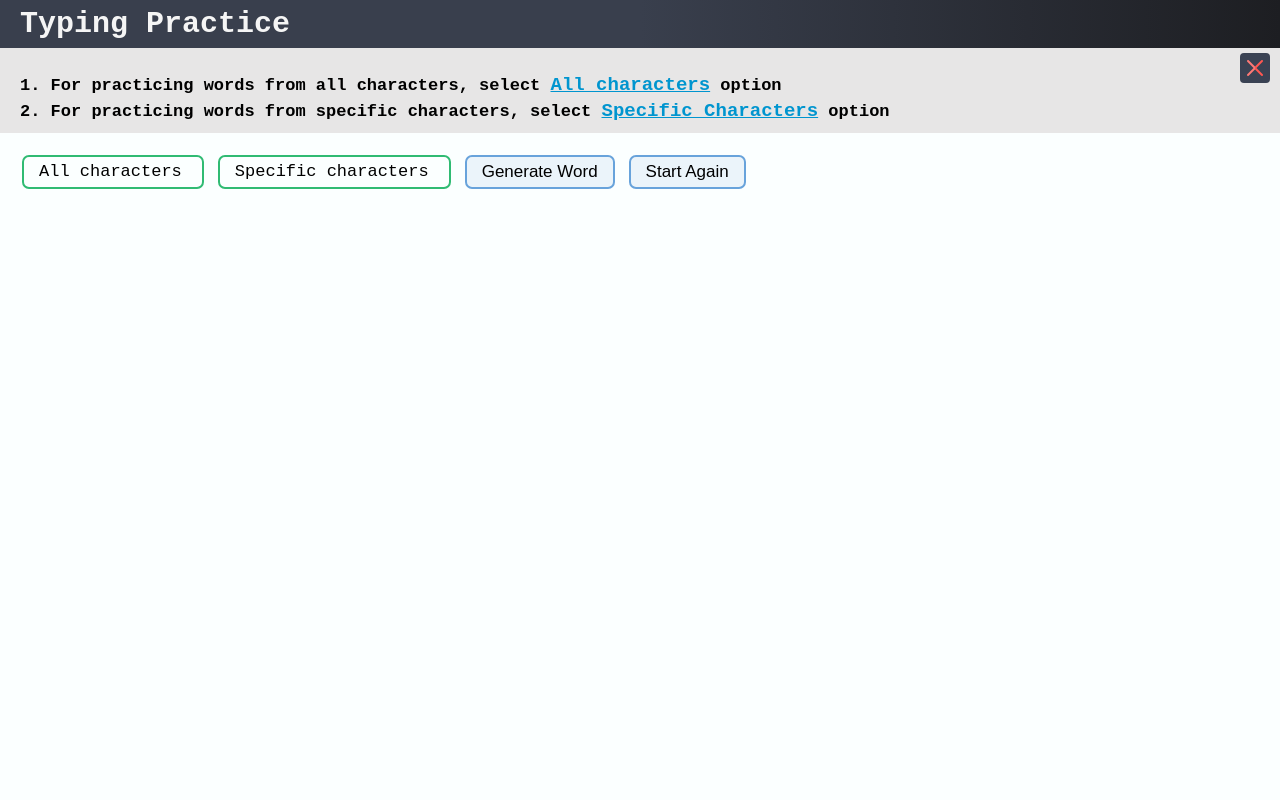
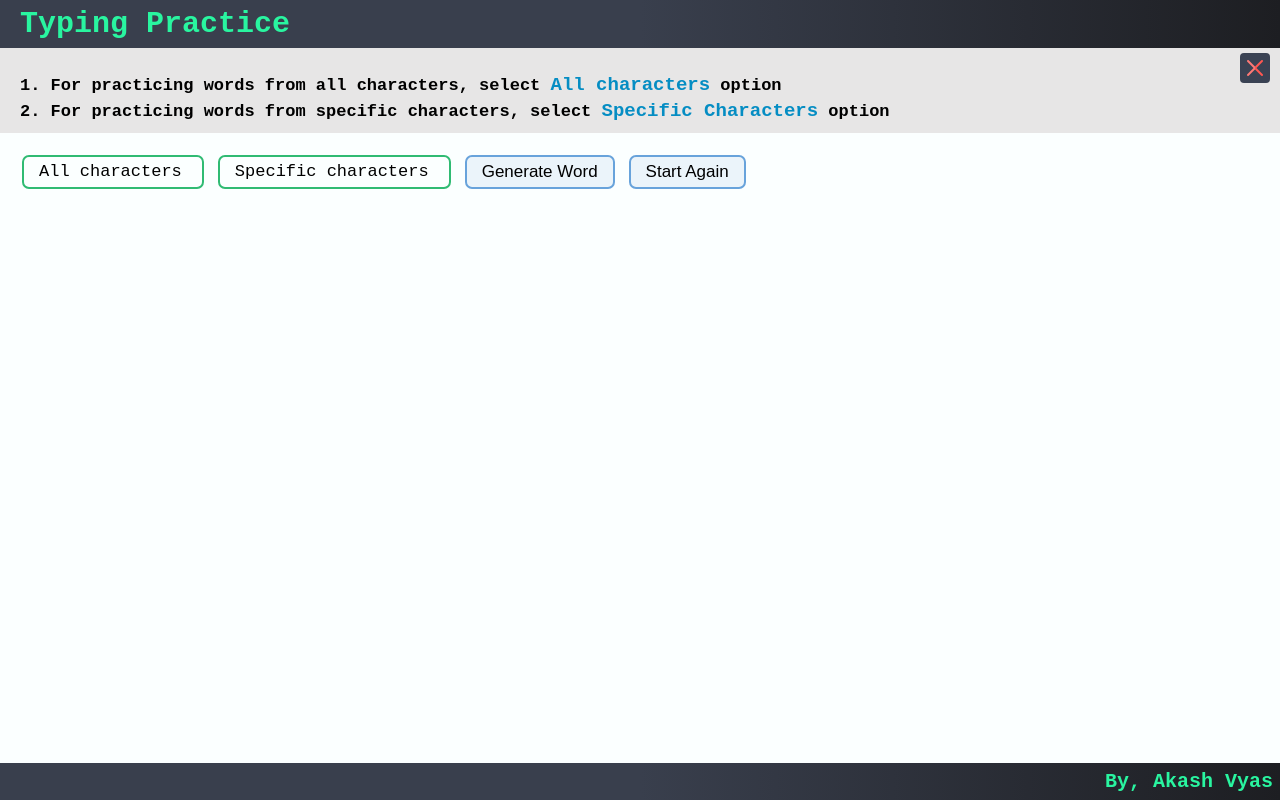
Before and after one commit to akash-vyas1/typing-practice, a plain HTML site: page index.html in a window 1280 px wide. Both pictures are taken after a click on the element "Instructions". Drawn offline with Linux system fonts and the light colour scheme.

Commit message:
colorCorrections

```diff
--- a/index.html
+++ b/index.html
@@ -59,6 +59,7 @@
             <textarea class="typeWords" id="typeWords" oninput="generateResults()"></textarea>
         </div>
     </div>
+    <footer>By, Akash Vyas</footer>
     <script src="script.js"></script>
 </body>
 </html>
--- a/script.js
+++ b/script.js
@@ -210,7 +210,7 @@ function generateResults(){
         }
         words.style.background='white';
     }else{
-        words.style.background = '#fff3f1';
+        words.style.background = '#ffecec';
         incorrect++;
     }
     if(complete){
--- a/style.css
+++ b/style.css
@@ -6,16 +6,24 @@
 body{
     font-family: 'Courier New', Courier, monospace;
     background: rgb(251, 255, 255);
+    min-height: 100vh;
+    display: flex;
+    flex-direction: column;
+    justify-content: space-between;
 }
 
-.headline{
+.headline,footer{
     font-size: 30px;
     background: linear-gradient(90deg, #393f4d 50%,#1d1e22);
-    color: whitesmoke;
+    color: rgb(41, 245, 160);
     padding: 7px;
     padding-left: 20px;
 }
-
+footer{
+    font-weight: bold;
+    font-size: 20px;
+    text-align: right;
+}
 .instructions{
     width: 100%;
     background: rgb(231, 230, 230);
@@ -38,10 +46,9 @@ body{
 }
 
 .highlight{
-    color: #0095cf;
+    color: #058dc3;
     font-size: 19px;
     cursor: pointer;
-    text-decoration: underline;
 }
 
 #closeInstructions{
@@ -190,11 +197,12 @@ form label img,.mainWords img, .instructions img {
     position: relative;
     /* justify-content: space-between; */
     /* border: 2px solid red; */
-    /* border: 2px solid #fff3f1; */
+    /* border: 20px solid #ffecec; */
 }
 
 .words ,.typeWords{
-    width: 80%;
+    min-width: 80%;
+    max-width: 80%;
     min-height: 150px;
     max-height: 150px;
     border: 2px solid grey;
```
